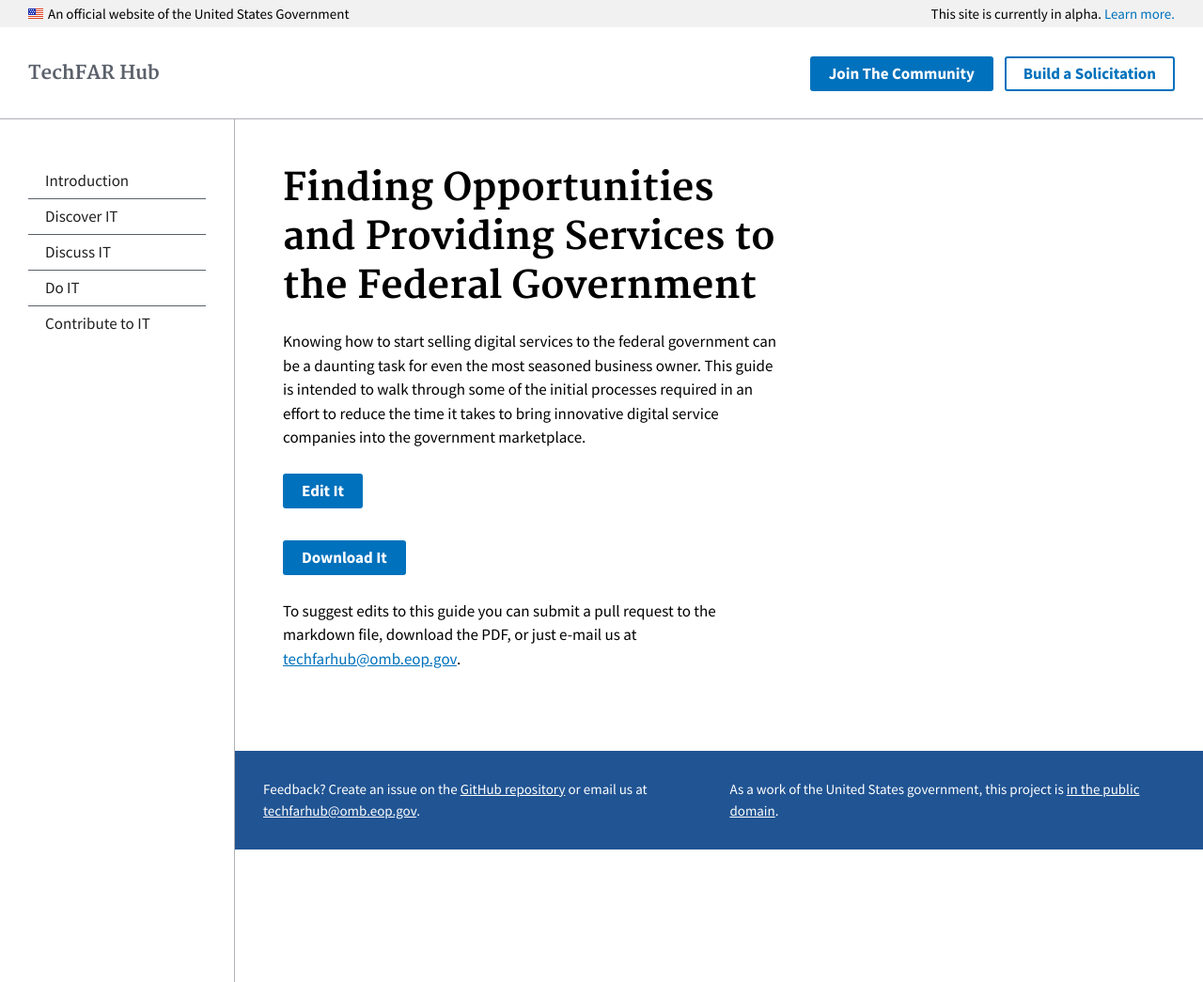
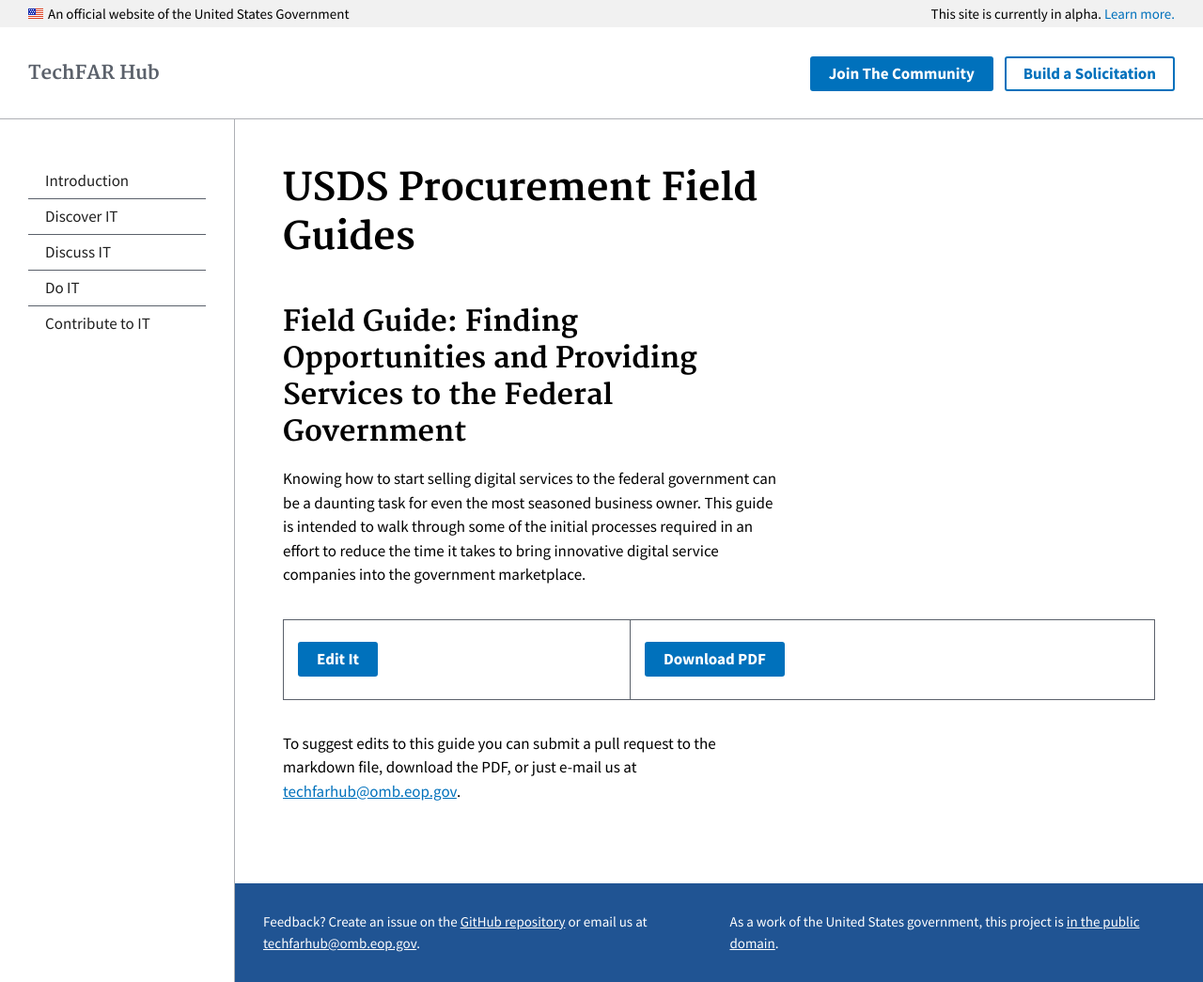
Before and after one commit to usds/techfar-hub, a Jekyll site: the page built from guide-landing/finding-opportunities.md, in a window 1280 px wide and 1045 px high. Shown: the whole window at 94% size. Built offline with Jekyll 4.4.1, drawn with Linux system fonts in a browser that asks for light colours.

Commit message:
Update finding-opportunities.md

```diff
--- a/guide-landing/finding-opportunities.md
+++ b/guide-landing/finding-opportunities.md
@@ -2,13 +2,13 @@
 permalink: /discover-IT/opportunities/
 id: 1
 layout: default
-title: Finding Opportunities and Providing Services to the Federal Government
+title: USDS Procurement Field Guides
 ---
+
+## Field Guide: Finding Opportunities and Providing Services to the Federal Government
 
 Knowing how to start selling digital services to the federal government can be a daunting task for even the most seasoned business owner. This guide is intended to walk through some of the initial processes required in an effort to reduce the time it takes to bring innovative digital service companies into the government marketplace.
 
-<a class="usa-button" type="button" target="blank" href="https://github.com/usds/techfar-hub/blob/master/docs/Finding-Opportunities-and-Providing-Services-to-the-Federal-Government-Guide.md">Edit It</a>
-
-<a class="usa-button" type="button" target="blank" href="https://techfarhub.cio.gov/assets/files/ContractorHowToGuide_I_1.pdf">Download It</a>
+<a class="usa-button" type="button" target="blank" href="https://github.com/usds/techfar-hub/blob/master/docs/Finding-Opportunities-and-Providing-Services-to-the-Federal-Government-Guide.md">Edit It</a>  |  <a class="usa-button" type="button" target="blank" href="https://techfarhub.cio.gov/assets/files/ContractorHowToGuide_I_1.pdf">Download PDF</a>
 
 To suggest edits to this guide you can submit a pull request to the markdown file, download the PDF, or just e-mail us at  [techfarhub@omb.eop.gov](mailto:techfarhub@omb.eop.gov).
```
